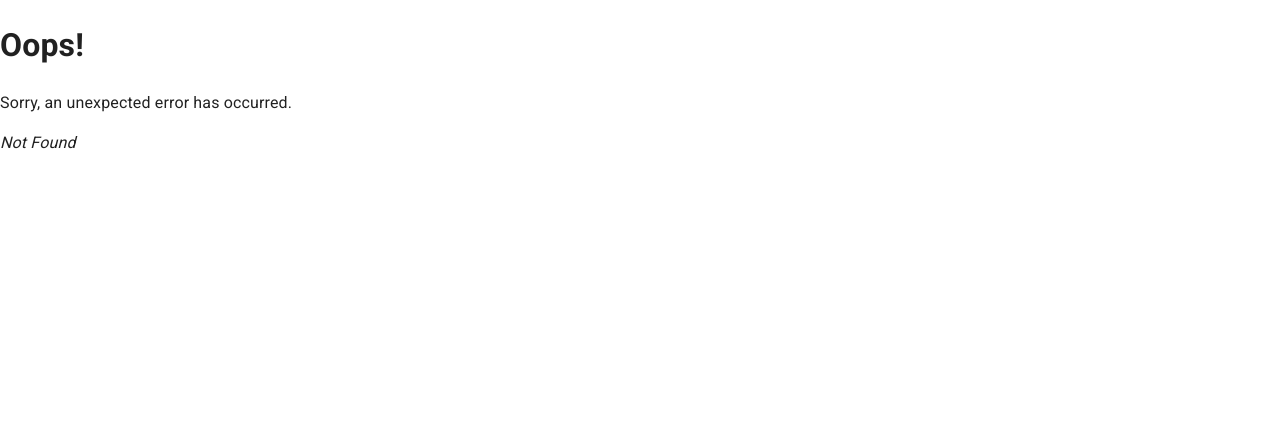
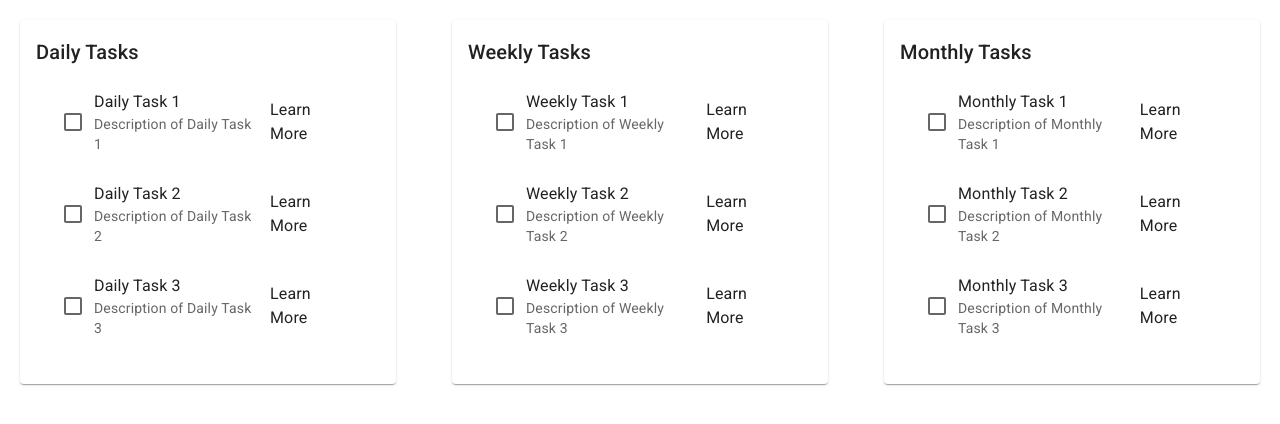
Before and after one commit to balensmatheo/Workshop2024, a React (Create React App) app: page /app/dashboard in a window 1280 px wide. Before the commit this address had no page. Shown: the top 424 px of the page. Built offline with nearby package versions, Linux system fonts and the light colour scheme.

Commit message:
Basic ToDoLists

```diff
--- a/src/App.js
+++ b/src/App.js
@@ -9,6 +9,7 @@ import {
   RouterProvider,
 } from "react-router-dom";
 import ErrorPage from './views/404';
+import Dashboard from './views/Dashboard';
 
 
 function App() {
@@ -18,6 +19,10 @@ function App() {
       path: "/",
       element: <SignIn />,
       errorElement: <ErrorPage />,
+    },
+    {
+      path: "/app/dashboard",
+      element: <Dashboard />,
     },
   ]);
 
--- /dev/null
+++ b/src/components/ToDoList.jsx
@@ -0,0 +1,31 @@
+import React, { useState, useEffect } from 'react';
+import { Card, CardContent, Button, Typography, Checkbox, List, ListItem, ListItemText, ListItemSecondaryAction, ListItemButton } from '@mui/material';
+
+const ToDoList = (props) => {
+    const [listTasks, setListTasks] = useState(props.tasks || []);
+    const [title, setTitle] = useState(props.title || 'ToDoList');
+
+    return (
+        <Card style={{ margin: '20px' }}>
+        <CardContent>
+            <Typography variant="h6">{title}</Typography>
+            <List>
+            {listTasks.map((task, index) => (
+                <ListItem key={index}>
+                    <Checkbox checked={!!task.completed} />
+                    <ListItemText
+                        primary={task.title}
+                        secondary={task.description}
+                    />
+                    <ListItemButton>
+                        Learn More
+                    </ListItemButton>
+                </ListItem>
+            ))}
+            </List>
+        </CardContent>
+        </Card>
+    );
+};
+
+export default ToDoList;
--- /dev/null
+++ b/src/views/Dashboard.jsx
@@ -0,0 +1,39 @@
+import React from 'react';
+import { Grid } from '@mui/material';
+import ToDoList from '../components/ToDoList';
+
+const Dashboard = () => {
+    const dailyTasks = [
+        { title: 'Daily Task 1', description: 'Description of Daily Task 1', completed: false },
+        { title: 'Daily Task 2', description: 'Description of Daily Task 2', completed: false },
+        { title: 'Daily Task 3', description: 'Description of Daily Task 3', completed: false },
+    ];
+
+    const weeklyTasks = [
+        { title: 'Weekly Task 1', description: 'Description of Weekly Task 1', completed: false },
+        { title: 'Weekly Task 2', description: 'Description of Weekly Task 2', completed: false },
+        { title: 'Weekly Task 3', description: 'Description of Weekly Task 3', completed: false },
+    ];
+
+    const monthlyTasks = [
+        { title: 'Monthly Task 1', description: 'Description of Monthly Task 1', completed: false },
+        { title: 'Monthly Task 2', description: 'Description of Monthly Task 2', completed: false },
+        { title: 'Monthly Task 3', description: 'Description of Monthly Task 3', completed: false },
+    ];
+
+    return (
+        <Grid container spacing={2}>
+        <Grid item xs={12} sm={4}>
+            <ToDoList tasks={dailyTasks} title="Daily Tasks" />
+        </Grid>
+        <Grid item xs={12} sm={4}>
+            <ToDoList tasks={weeklyTasks} title="Weekly Tasks" />
+        </Grid>
+        <Grid item xs={12} sm={4}>
+            <ToDoList tasks={monthlyTasks} title="Monthly Tasks" />
+        </Grid>
+        </Grid>
+    );
+};
+
+export default Dashboard;
```
